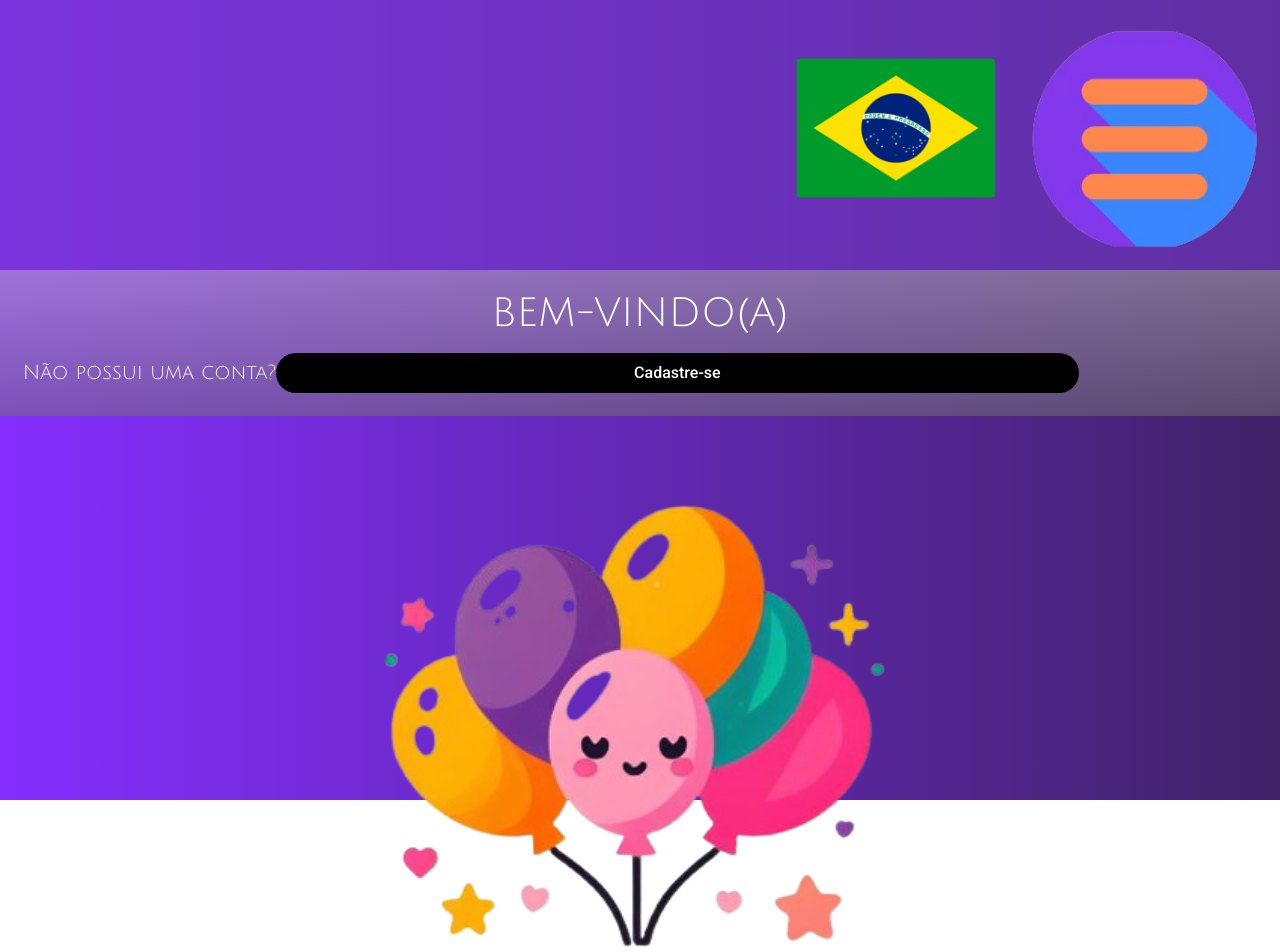
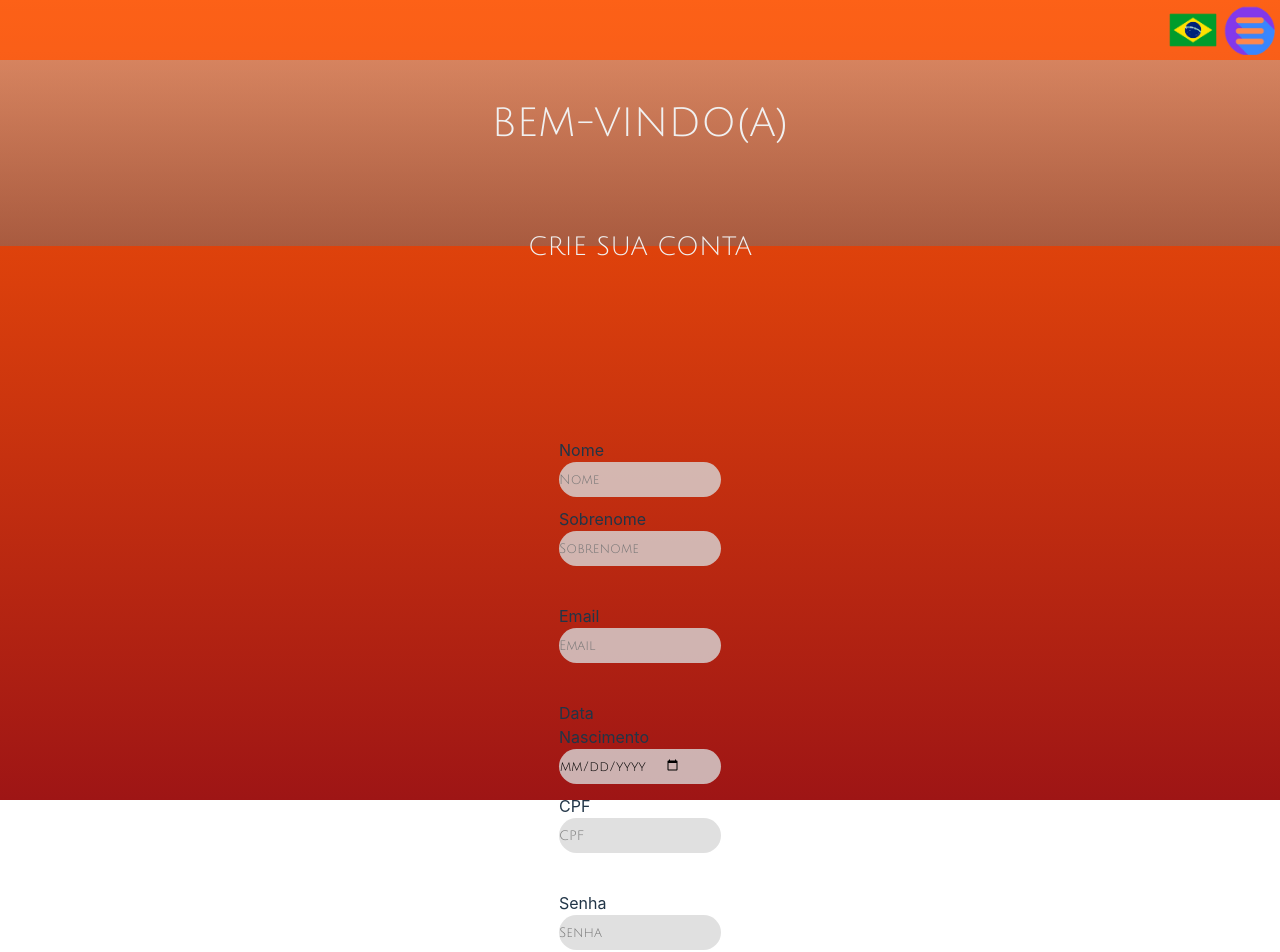
Before and after one commit to Emileeem/Anemel-Fest, a React (Vite) app in the folder anemel/: page / in a window 1280 px wide. Shown: the top 952 px of the page. Built offline with nearby package versions, Linux system fonts and the light colour scheme.

Commit message:
doing signin

```diff
--- a/anemel/src/App.jsx
+++ b/anemel/src/App.jsx
@@ -5,7 +5,7 @@ function App() {
 
   return (
     <>
-      <LoginComponent/>
+      <SignInComponent/>
     </>
   )
 }
--- a/anemel/src/components/InputComponent/index.jsx
+++ b/anemel/src/components/InputComponent/index.jsx
@@ -4,6 +4,9 @@ import Form from 'react-bootstrap/Form';
 export default function InputComponent({ labelText, labelType }) {
     return (
       <>
+       <div style={{ display: 'block', width: '10px'}}>
+        <label htmlFor={labelText}>{labelText}</label>
+      </div>
         <Form.Control type={labelType} placeholder={labelText} className={styles.input_type}/>
       </>
     );
--- a/anemel/src/components/InputComponent/style.module.css
+++ b/anemel/src/components/InputComponent/style.module.css
@@ -1,8 +1,12 @@
 .input_type{
+    display: flex;
+    justify-content: space-between;
     border: none;
     height: 35px;
     border-radius: 50px;
     background-color: rgba(217, 217, 217, 0.8) ;
     align-items: center;
-
+    width: 100%;
+    margin-bottom: 10px;
+    font-family: "Julius Sans One", sans-serif;
 }
--- a/anemel/src/components/SignInComponent/index.jsx
+++ b/anemel/src/components/SignInComponent/index.jsx
@@ -1,17 +1,60 @@
 import styles from "./style.module.css"
 import InputComponent from "../InputComponent";
 
-export function SignInComponent(){
+//bootstrap
+import Container from 'react-bootstrap/Container';
+import Stack from 'react-bootstrap/Stack';
+
+export function SignInComponent() {
     return (
         <>
             <main className={styles.body}>
                 <nav className={styles.navbar}>
+                    <img src="./brasil.png" className={styles.icon} />
+                    <img src="./menu.png" className={styles.icon} />
+                </nav>
+                <div className={styles.card}>
+                    <p className={styles.card_title}> BEM-VINDO(A) </p>
+                    <div className={styles.card_text}>
+                        <p className={styles.subext}> CRIE SUA CONTA</p>
+                    </div>
+                </div>
+                <div className={styles.form}>
+                    <Container>
+                        <div className={styles.row}> {/* Adicionando margem vertical com a classe 'my-3' */}
+                            <Stack direction="horizontal" gap={2}>
+                                <InputComponent labelType = "text" labelText="Nome" ></InputComponent>
+                                <InputComponent labelType = "text" labelText="Sobrenome" ></InputComponent>
+                            </Stack>
+                        </div>
 
-                </nav>
+                        <div className={styles.row} > {/* Adicionando margem vertical com a classe 'my-3' */}
+                            <Stack direction="horizontal" gap={1}>
+                                <InputComponent width="200px" labelType = "text" labelText="Email" ></InputComponent>
+                            </Stack>
+                        </div>
 
-                <div className={styles.form}>
-                    <InputComponent></InputComponent>
+                        <div className={styles.row}> {/* Adicionando margem vertical com a classe 'my-3' */}
+                            <Stack direction="horizontal" gap={2}>
+                                <InputComponent labelType = "date" labelText="Data Nascimento" ></InputComponent>
+                                <InputComponent labelType = "text" labelText="CPF" ></InputComponent>
+                            </Stack>
+                        </div>
+
+                        <div className={styles.row}> {/* Adicionando margem vertical com a classe 'my-3' */}
+                            <Stack direction="horizontal" gap={1}>
+                                <InputComponent labelType = "password" labelText="Senha" ></InputComponent>
+                            </Stack>
+                        </div>
+
+                        <div className={styles.row}> {/* Adicionando margem vertical com a classe 'my-3' */}
+                            <Stack direction="horizontal" gap={3}>
+                                <InputComponent labelType = "password" labelText="Confirme Senha" ></InputComponent>
+                            </Stack>
+                        </div>
+                    </Container>
                 </div>
+
             </main>
         </>
     );
--- a/anemel/src/components/SignInComponent/style.module.css
+++ b/anemel/src/components/SignInComponent/style.module.css
@@ -13,3 +13,48 @@
     justify-content: flex-end;
     height: 60px;
 }
+
+.icon {
+    display: block;
+    justify-content: end;
+}
+
+.card {
+    background: rgb(115,115,115);
+    background: linear-gradient(0deg, rgba(115,115,115,0.5) 0%, rgba(184,181,181,0.5) 100%);
+    font-family: "Julius Sans One", sans-serif;
+    color: rgb(240, 240, 240);
+    text-align: center;
+    align-items: center;
+    padding: 1%;
+    height: 20vh;
+}
+
+.card_title {
+    font-size: 40px;
+    margin-top: 20px;
+}
+
+.card_text {
+    font-size: 26px;
+    display: flex;
+    text-align: center;
+    padding: 1%;
+    align-items: center;
+    justify-content: center;
+    margin-top: 5%;
+}
+
+.form {
+    display: flex;
+    justify-content: center;
+    margin-top: 15%;
+}
+
+.large_input {
+    width: 60px;
+}
+
+.row{
+    margin-bottom: 38px;
+}
```
